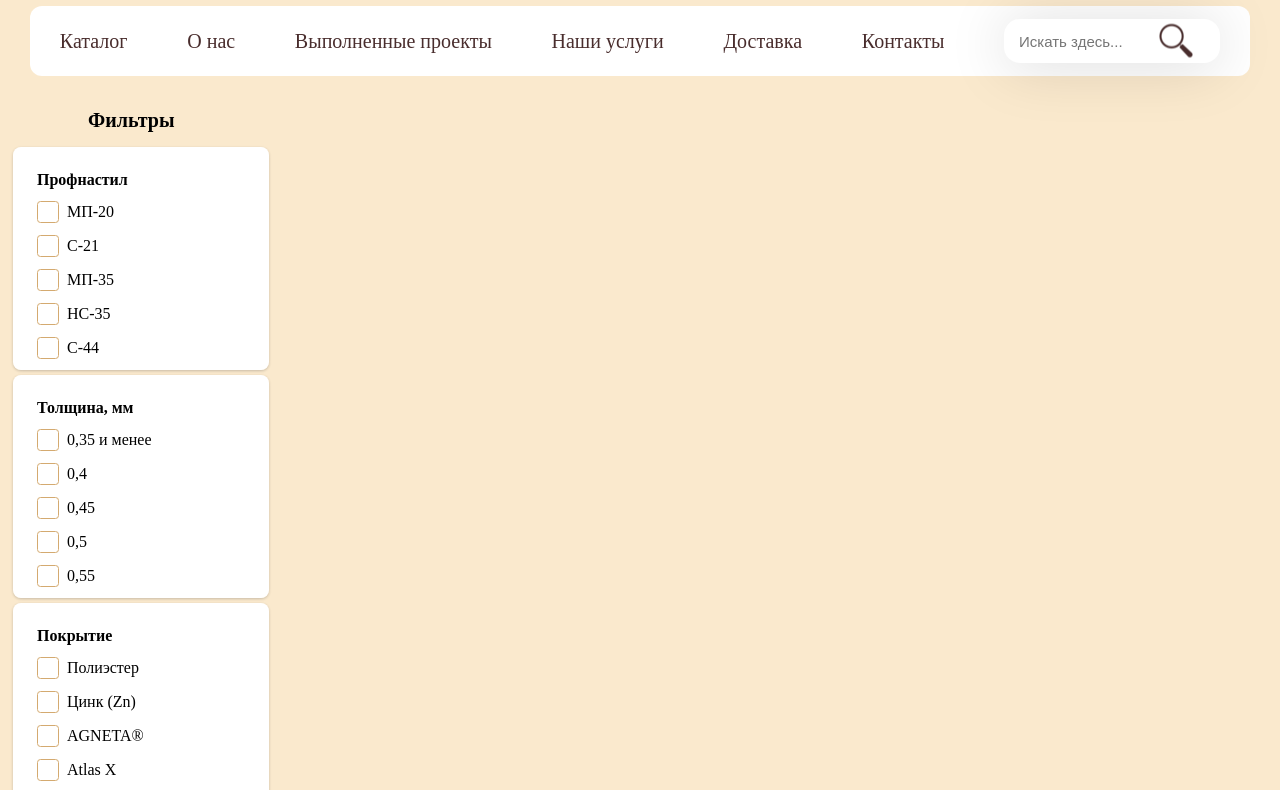
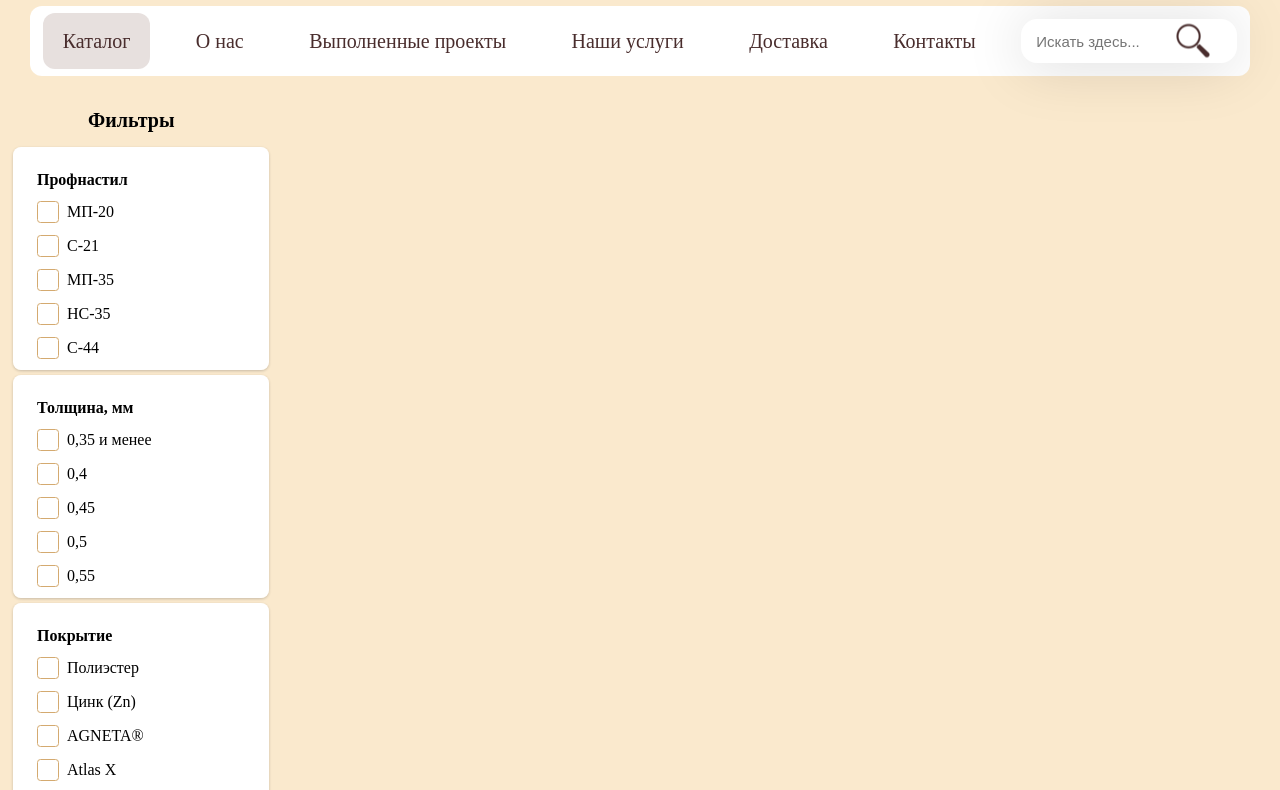
Before and after one commit to LadaKuzmina/Vilka-German, a plain HTML site: page catalog.html in a window 1280 px wide. Shown: the part 89-879 px from the top of the page. Drawn offline with Linux system fonts and the light colour scheme.

Commit message:
correct header in catalog

```diff
--- a/catalog.html
+++ b/catalog.html
@@ -31,8 +31,8 @@
             <div class="header_inner">
                 <nav class="nav">
                     <a class="nav_link" href="index.html"> Каталог </a>
-                    <a class="nav_link" href=""> О нас </a>
-                    <a class="nav_link" href=""> Выполненные проекты </a>
+                    <a class="nav_link" href="index.html"> О нас </a>
+                    <a class="nav_link" href="index.html"> Выполненные проекты </a>
                     <a class="nav_link" href="services_page.html"> Наши услуги </a>
                     <a class="nav_link" href="delivery_page.html"> Доставка </a>
                     <a class="nav_link" href="contact_page.html"> Контакты </a>
@@ -172,7 +172,7 @@
     <!--            </svg>-->
     <!--            <span class="checkbox__label">RAL 1014 Слоновая кость</span>-->
     <!--        </label>-->
-    <script src="produts.js"></script>
+    <script src="scripts/products.js"></script>
 </div>
 <footer>
     <div class="footer">
@@ -254,5 +254,6 @@
 </footer>
 </div>
 </div>
+<script src="scripts/menu.js"></script>
 </body>
 </html>
--- a/catalog_style.css
+++ b/catalog_style.css
@@ -34,6 +34,25 @@ form {
     background-color: #fff;
     box-shadow: 0 3px 60px 0 rgba(0, 0, 0, .15);
     border-radius: 1rem;
+}
+
+.nav a.selected {
+    background: rgba(177, 152, 145, .3);
+}
+
+.nav a {
+    color: #492D2D;
+    padding: 10px 20px;
+    background: white;
+    border-radius: 12px;
+}
+
+.nav a.active {
+    background-color: rgba(177, 152, 145, .3);
+}
+
+.nav a:hover {
+    background: rgba(177, 152, 145, .3);
 }
 
 .nav .d3 form {
@@ -116,9 +135,6 @@ a {
     text-decoration: none;
 }
 
-.nav a {
-    color: #492D2D;
-}
 
 footer > div {
     display: flex;
--- a/scripts/menu.js
+++ b/scripts/menu.js
@@ -1,8 +1,10 @@
 let currentUrl = window.location.href;
 let menuLinks = document.querySelectorAll('.nav_link');
 
+//всякие каталоги лучше в будущем в отдельный список
+
 for (let i = 0; i < menuLinks.length; i++) {
-    if (menuLinks[i].href === currentUrl) {
+    if (menuLinks[i].href === currentUrl || currentUrl.includes('catalog')) {
         menuLinks[i].classList.add('active');
         break;
     }
```
Also changed, not shown: scripts/products.js (renamed from produts.js).
